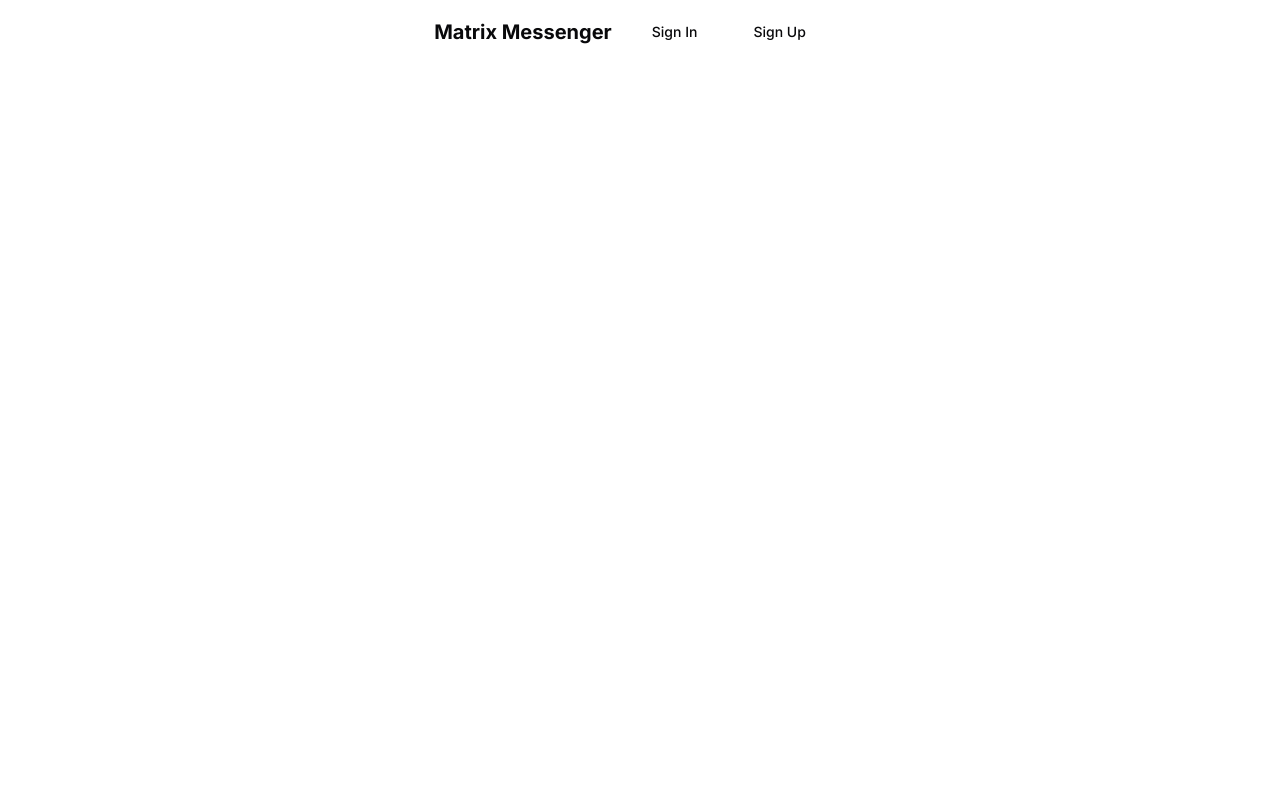
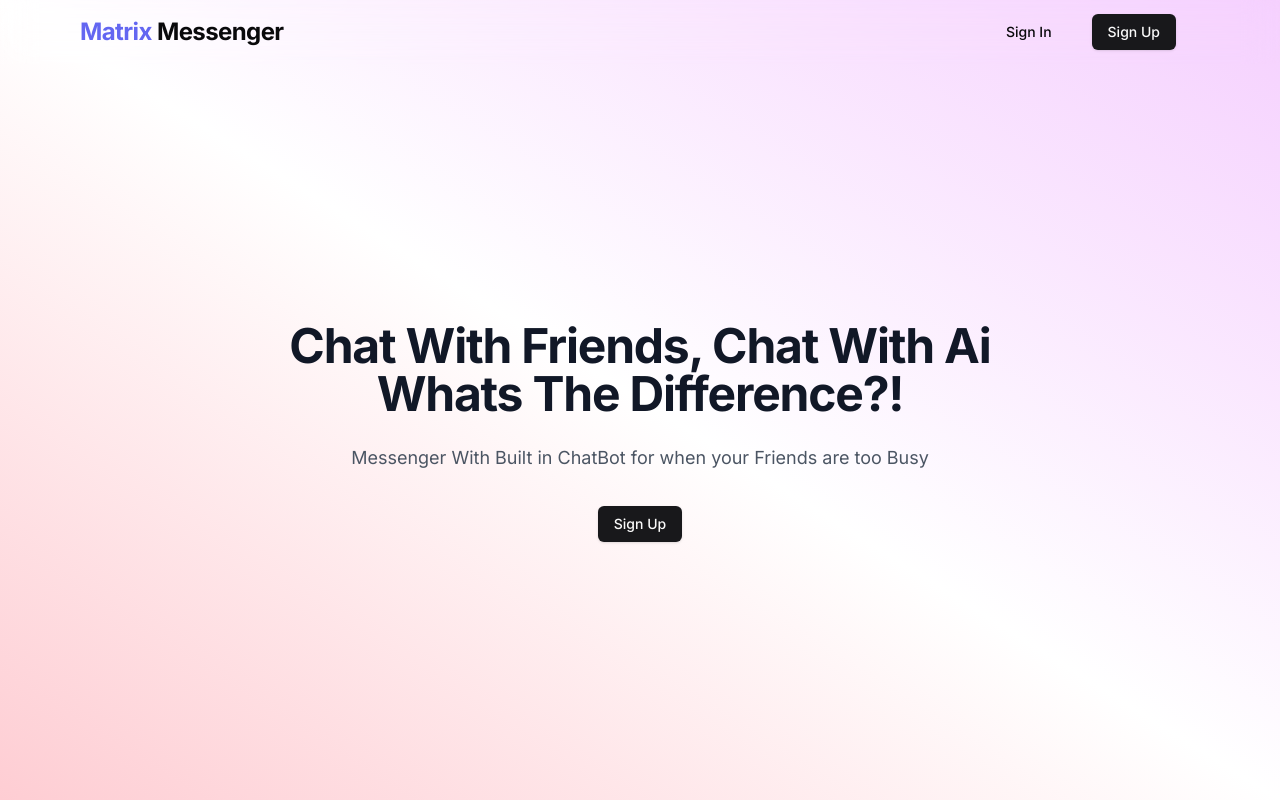
Before and after one commit to WavyBoyJodii/matrix-messenger, a Next.js app: page / in a window 1280 px wide. Built offline with nearby package versions, Linux system fonts and the light colour scheme.

Commit message:
create splash page with login and sign up component

```diff
--- a/src/app/layout.tsx
+++ b/src/app/layout.tsx
@@ -6,8 +6,8 @@ import { Toaster } from "@/components/ui/toaster";
 const inter = Inter({ subsets: ["latin"] });
 
 export const metadata: Metadata = {
-  title: "Create Next App",
-  description: "Generated by create next app",
+  title: "Matrix Messenger",
+  description: "Chat with friends, Chat with AI",
 };
 
 export default function RootLayout({
--- a/src/app/login/page.tsx
+++ b/src/app/login/page.tsx
@@ -83,11 +83,11 @@ export default function LoginPage() {
   };
 
   return (
-    <>
+    <div className="bg-gradient-to-bl from-fuchsia-200 via-white to-rose-200 min-h-screen">
       <Header />
       <Container>
         {" "}
-        <div className=" h-screen flex justify-center items-center">
+        <div className="flex justify-center items-center">
           {" "}
           <div className=" w-1/3 h-1/2 p-10 flex flex-col gap-5 justify-center ">
             <h1 className=" text-lg text-center">Login</h1>
@@ -133,6 +133,6 @@ export default function LoginPage() {
           </div>
         </div>
       </Container>
-    </>
+    </div>
   );
 }
--- a/src/app/page.tsx
+++ b/src/app/page.tsx
@@ -1,18 +1,31 @@
 import Image from "next/image";
 import Container from "@/components/Container";
 import Header from "@/components/Header";
+import Link from "next/link";
+import { Button } from "@/components/ui/button";
 
 export default function Home() {
   return (
-    <main className="flex min-h-screen flex-col items-center justify-between">
-      <Header />
-      <Container>
-        <div className="flex flex-col gap-10 md:gap-20 items-center">
-          <h1 className="text-lg sm:text-2xl md:text-4xl lg:text-6xl xl:text-7xl text-center justify-self-center text-white">
-            Make starting up your sessions a breeze with mp3 Starter
-          </h1>
-        </div>
-      </Container>
-    </main>
+    <div className="bg-gradient-to-bl from-fuchsia-200 via-white to-rose-200 flex flex-col min-h-screen">
+      <Header />{" "}
+      <main className=" flex-1 h-full flex flex-col justify-center ">
+        <Container>
+          <div className="flex flex-col text-center items-center">
+            <h1 className=" text-4xl tracking-tight font-bold text-gray-900 sm:text-5xl">
+              Chat With Friends, Chat With Ai <br />
+              Whats The Difference?!
+            </h1>
+            <p className=" mt-6 text-lg leading-8 text-gray-600">
+              Messenger With Built in ChatBot for when your Friends are too Busy
+            </p>
+            <Link href="/register">
+              <Button variant="default" className=" mt-8">
+                Sign Up
+              </Button>
+            </Link>
+          </div>
+        </Container>
+      </main>
+    </div>
   );
 }
--- a/src/app/register/page.tsx
+++ b/src/app/register/page.tsx
@@ -67,7 +67,7 @@ export default function RegisterPage() {
     }
   };
   return (
-    <>
+    <div className="bg-gradient-to-bl from-fuchsia-200 via-white to-rose-200 min-h-screen">
       <Header />
       <Container>
         {" "}
@@ -185,6 +185,6 @@ export default function RegisterPage() {
           </div>
         </div>
       </Container>
-    </>
+    </div>
   );
 }
--- a/src/components/Header.tsx
+++ b/src/components/Header.tsx
@@ -11,7 +11,12 @@ export default function Header() {
             {/* need to add Link element when Router is setup*/}
             <Link href={"/"}>
               {" "}
-              <h1 className="text-xl font-bold">Matrix Messenger</h1>
+              <h1 className="text-2xl font-bold tracking-tight">
+                <span className=" text-transparent bg-indigo-500 bg-clip-text">
+                  Matrix
+                </span>{" "}
+                Messenger
+              </h1>
             </Link>
           </div>
           <nav className="mx-6 flex items-center justify-items-center space-x-4 lg:space-x-6 hidden md:block">
@@ -19,7 +24,7 @@ export default function Header() {
               <Button variant="ghost">Sign In</Button>
             </Link>
             <Link href="/register">
-              <Button variant="ghost">Sign Up</Button>
+              <Button variant="default">Sign Up</Button>
             </Link>
           </nav>
         </div>
```
Also changed, not shown: tailwind.config.ts (+9 -9 lines).
